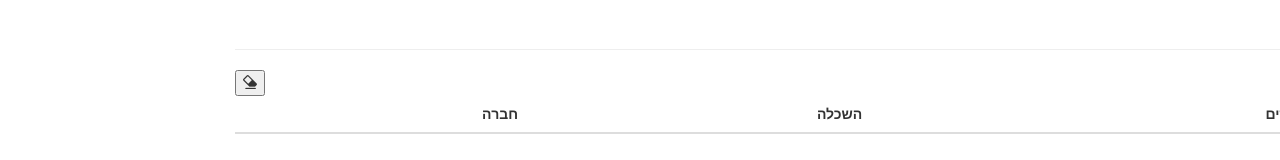
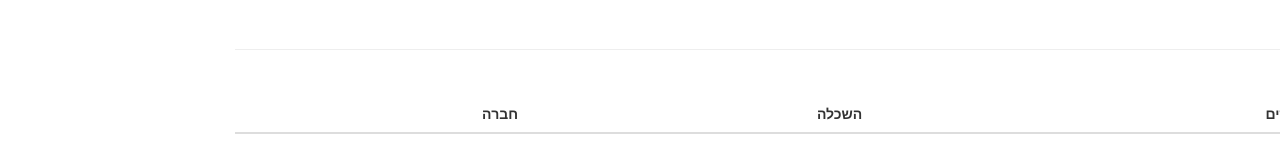
Before and after one commit to netusage/HighLike, an Angular app: page / in a window 1280 px wide. Both pictures are taken after a click on the link "הפקת פרופיל". Shown: the part 355-515 px from the top of the page. Built offline with nearby package versions, Linux system fonts and the light colour scheme.

Commit message:
Remove pull-left

```diff
--- a/src/app/generate-profile/gp-results/gp-results.component.html
+++ b/src/app/generate-profile/gp-results/gp-results.component.html
@@ -1,5 +1,5 @@
 <hr>
-<button (click)="profiles = []" class="pull-left"><span class="glyphicon glyphicon-erase"></span></button>
+<button (click)="profiles = []"><span class="glyphicon glyphicon-erase"></span></button>
 <table class="table">
   <thead>
     <tr>
```
